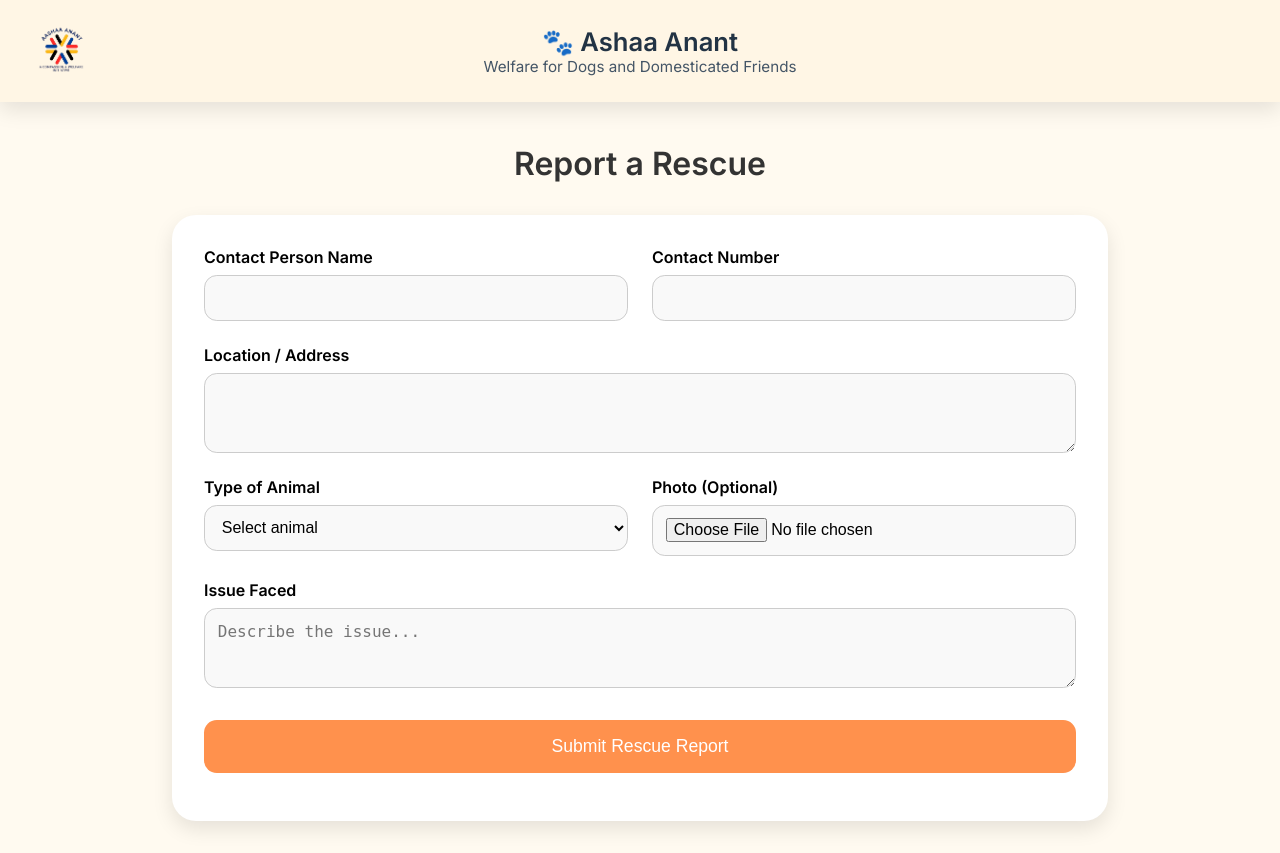
After one commit to ReevuChatterjee/AshaaAnant, a Django app: page /rescue/ in a window 1280 px wide. The commit adds this page. Run offline with Django 5.2, Linux system fonts and the light colour scheme.

Commit message:
Added rescue page

```diff
--- a/Templates/home.html
+++ b/Templates/home.html
@@ -37,7 +37,7 @@
         <nav class="navbar">
             <ul class="nav-list container">
             <li><a href="#">Dashboard</a></li>
-            <li><a href="#">Rescue</a></li>
+            <li><a href="rescue/">Rescue</a></li>
             <li><a href="#">Adoption</a></li>
             <li><a href="#">Donate</a></li>
             <li><a href="#">Volunteer</a></li>
--- /dev/null
+++ b/Templates/rescue.html
@@ -0,0 +1,85 @@
+{% load static %}
+<!DOCTYPE html>
+<html lang="en">
+<head>
+  <meta charset="UTF-8"/>
+  <meta name="viewport" content="width=device-width, initial-scale=1.0"/>
+  <title>Rescue - Ashaa Anant</title>
+  <link rel="stylesheet" href="{% static 'css/rescue.css' %}" />
+  <link href="https://fonts.googleapis.com/css2?family=Inter:wght@400;600&display=swap" rel="stylesheet"/>
+</head>
+<body>
+
+  <!-- Header Bar -->
+  <div class="header-bar">
+    <div class="header-left">
+      <img src="{% static 'images/logo.png' %}" alt="Ashaa Anant Logo">
+    </div>
+    <div class="header-center">
+      <h1>🐾 Ashaa Anant</h1>
+      <p>Welfare for Dogs and Domesticated Friends</p>
+    </div>
+  </div>
+
+  <!-- Main Rescue Form Section -->
+  <main class="main">
+    <div class="section-title">
+      <h2>Report a Rescue</h2>
+    </div>
+
+    <div class="card">
+      <form id="rescueForm">
+        <div class="form-grid">
+          <div class="form-group">
+            <label for="contactName">Contact Person Name</label>
+            <input type="text" id="contactName" name="contactName" required />
+          </div>
+
+          <div class="form-group">
+            <label for="contactNumber">Contact Number</label>
+            <input type="tel" id="contactNumber" name="contactNumber" pattern="[0-9]{10}" required />
+          </div>
+
+          <div class="form-group full-width">
+            <label for="address">Location / Address</label>
+            <textarea id="address" name="address" required></textarea>
+          </div>
+
+          <div class="form-group">
+            <label for="animalType">Type of Animal</label>
+            <select id="animalType" name="animalType" required>
+              <option value="">Select animal</option>
+              <option>Dog</option>
+              <option>Cat</option>
+              <option>Cow</option>
+              <option>Bird</option>
+              <option>Other</option>
+            </select>
+          </div>
+
+          <div class="form-group">
+            <label for="photo">Photo (Optional)</label>
+            <input type="file" id="photo" name="photo" accept="image/*" />
+          </div>
+
+          <div class="form-group full-width">
+            <label for="issue">Issue Faced</label>
+            <textarea id="issue" name="issue" placeholder="Describe the issue..." required></textarea>
+          </div>
+        </div>
+
+        <button type="submit">Submit Rescue Report</button>
+        <p class="message" id="confirmationMessage"></p>
+      </form>
+    </div>
+  </main>
+
+  <script>
+    document.getElementById('rescueForm').addEventListener('submit', function(e) {
+      e.preventDefault();
+      document.getElementById('confirmationMessage').textContent = "✅ Rescue request submitted successfully!";
+      this.reset();
+    });
+  </script>
+</body>
+</html>
--- a/app/urls.py
+++ b/app/urls.py
@@ -3,4 +3,5 @@ from . import views
 
 urlpatterns = [
     path('', views.home, name='home'),
+    path('rescue/',views.rescue,name='rescue')
 ]
--- a/app/views.py
+++ b/app/views.py
@@ -3,4 +3,7 @@ from django.shortcuts import render, HttpResponse
 def home(request):
     return render(request,'home.html')
 
+def rescue(request):
+    return render(request,'rescue.html')
+
 # Create your views here.
--- /dev/null
+++ b/static/css/rescue.css
@@ -0,0 +1,152 @@
+
+    :root {
+      --primary: #FF914D;
+      --bg-light: #fffaf0;
+      --header-bg: #FFF6E5;
+      --card-bg: #ffffff;
+      --text-dark: #333;
+      --shadow: 0 8px 20px rgba(0, 0, 0, 0.1);
+    }
+
+    * {
+      margin: 0;
+      padding: 0;
+      box-sizing: border-box;
+    }
+
+    body {
+      font-family: 'Inter', sans-serif;
+      background: var(--bg-light);
+    }
+
+    /* Top Header Bar */
+    .header-bar {
+      position: fixed;
+      top: 0;
+      width: 100%;
+      background-color: var(--header-bg);
+      padding: 1.2rem 2rem;
+      display: flex;
+      align-items: center;
+      justify-content: space-between;
+      box-shadow: var(--shadow);
+      z-index: 1000;
+    }
+
+    .header-left img {
+      height: 60px;
+    }
+
+    .header-center {
+      text-align: center;
+      flex: 1;
+      margin-right: 60px; /* space to center-align properly */
+    }
+
+    .header-center h1 {
+      font-size: 1.6rem;
+      color: #223344;
+    }
+
+    .header-center p {
+      font-size: 0.95rem;
+      color: #445566;
+    }
+
+    /* Main Content */
+    .main {
+      padding: 9rem 2rem 2rem;
+      max-width: 1000px;
+      margin: 0 auto;
+    }
+
+    .section-title {
+      text-align: center;
+      margin-bottom: 2rem;
+    }
+
+    .section-title h2 {
+      font-size: 2rem;
+      color: var(--text-dark);
+    }
+
+    .card {
+      background: var(--card-bg);
+      border-radius: 1.5rem;
+      box-shadow: var(--shadow);
+      padding: 2rem;
+    }
+
+    .form-grid {
+      display: grid;
+      grid-template-columns: 1fr 1fr;
+      gap: 1.5rem;
+    }
+
+    .form-group {
+      display: flex;
+      flex-direction: column;
+    }
+
+    label {
+      font-weight: 600;
+      margin-bottom: 0.5rem;
+    }
+
+    input, select, textarea {
+      padding: 0.8rem;
+      font-size: 1rem;
+      border: 1px solid #ccc;
+      border-radius: 0.8rem;
+      background: #f9f9f9;
+    }
+
+    textarea {
+      resize: vertical;
+      min-height: 80px;
+    }
+
+    .full-width {
+      grid-column: 1 / -1;
+    }
+
+    button {
+      margin-top: 2rem;
+      padding: 1rem;
+      width: 100%;
+      font-size: 1.1rem;
+      background-color: var(--primary);
+      color: white;
+      border: none;
+      border-radius: 0.8rem;
+      cursor: pointer;
+      transition: background 0.3s;
+    }
+
+    button:hover {
+      background-color: #e97c3f;
+    }
+
+    .message {
+      text-align: center;
+      color: green;
+      font-weight: 600;
+      margin-top: 1rem;
+    }
+
+    @media (max-width: 768px) {
+      .form-grid {
+        grid-template-columns: 1fr;
+      }
+
+      .header-bar {
+        flex-direction: column;
+        align-items: center;
+        text-align: center;
+        gap: 1rem;
+      }
+
+      .header-center {
+        margin: 0;
+      }
+    }
```
